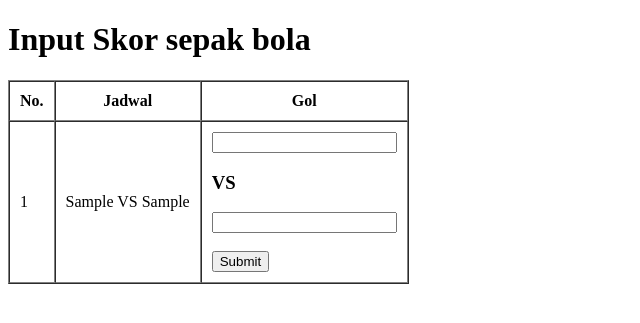
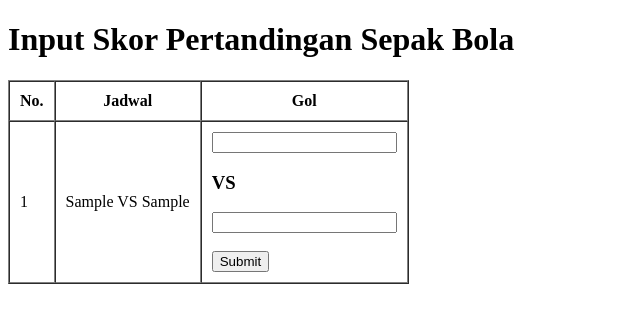
Before and after one commit to yusrianasghany/TugasLigaPW, a PHP site: page /hasil.php in a window 1280 px wide. Shown: the top 323 px of the page, without its empty margins (0-640 px from the left). Run offline with PHP 8.4, Linux system fonts and the light colour scheme; tables that the repository leaves empty or names only in its code hold one stand-in row (values such as "Sample post").

Commit message:
Update hasil.php

```diff
--- a/hasil.php
+++ b/hasil.php
@@ -27,11 +27,11 @@
     <meta charset="UTF-8">
     <meta http-equiv="X-UA-Compatible" content="IE=edge">
     <meta name="viewport" content="width=device-width, initial-scale=1.0">
-    <title>Input Skor pertandingan</title>
+    <title>Input Skor Pertandingan</title>
 </head>
 <body>
 
-    <h1>Input Skor sepak bola</h1>
+    <h1>Input Skor Pertandingan Sepak Bola</h1>
 
     <table border="1" cellpadding="10" cellspacing="0">
         <tr>
```
